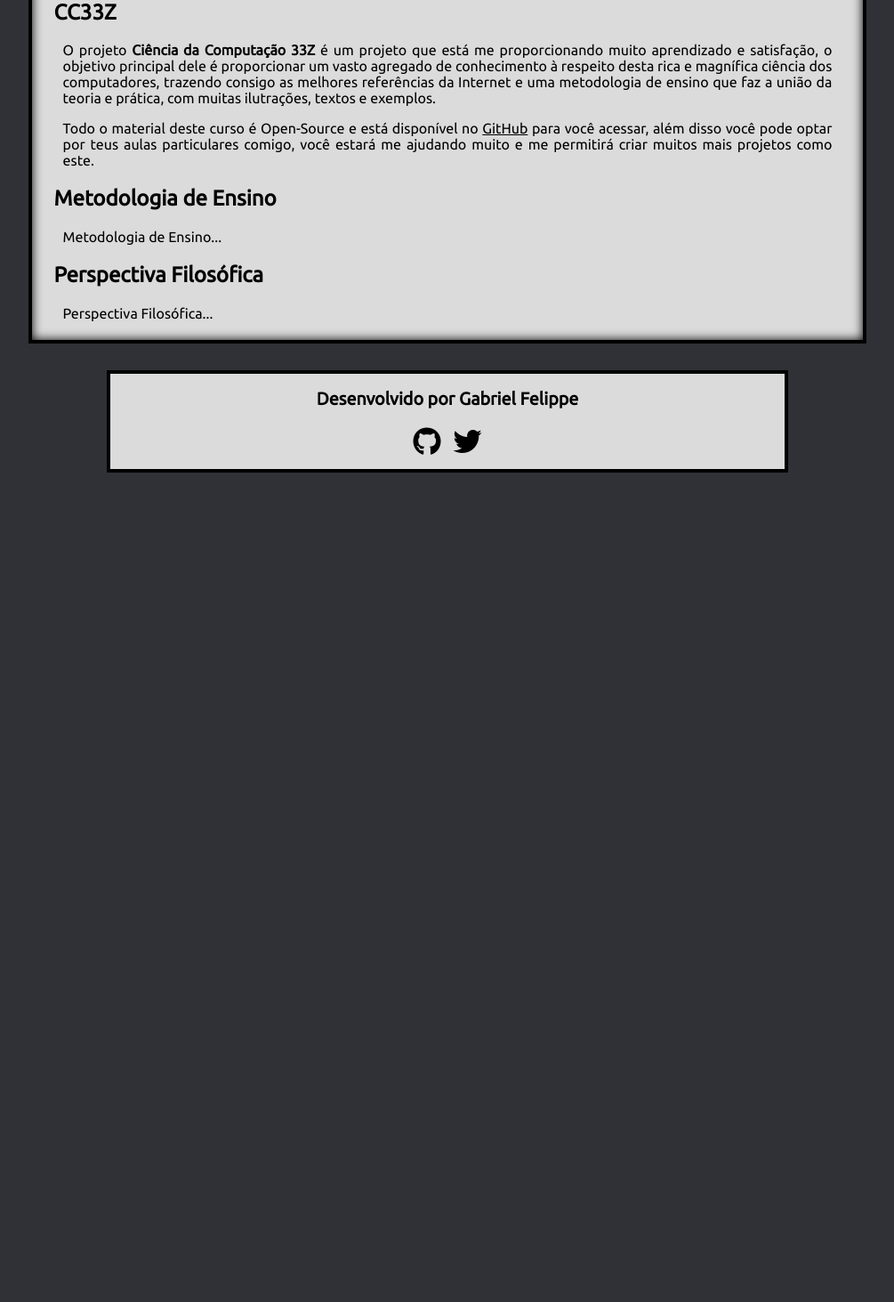
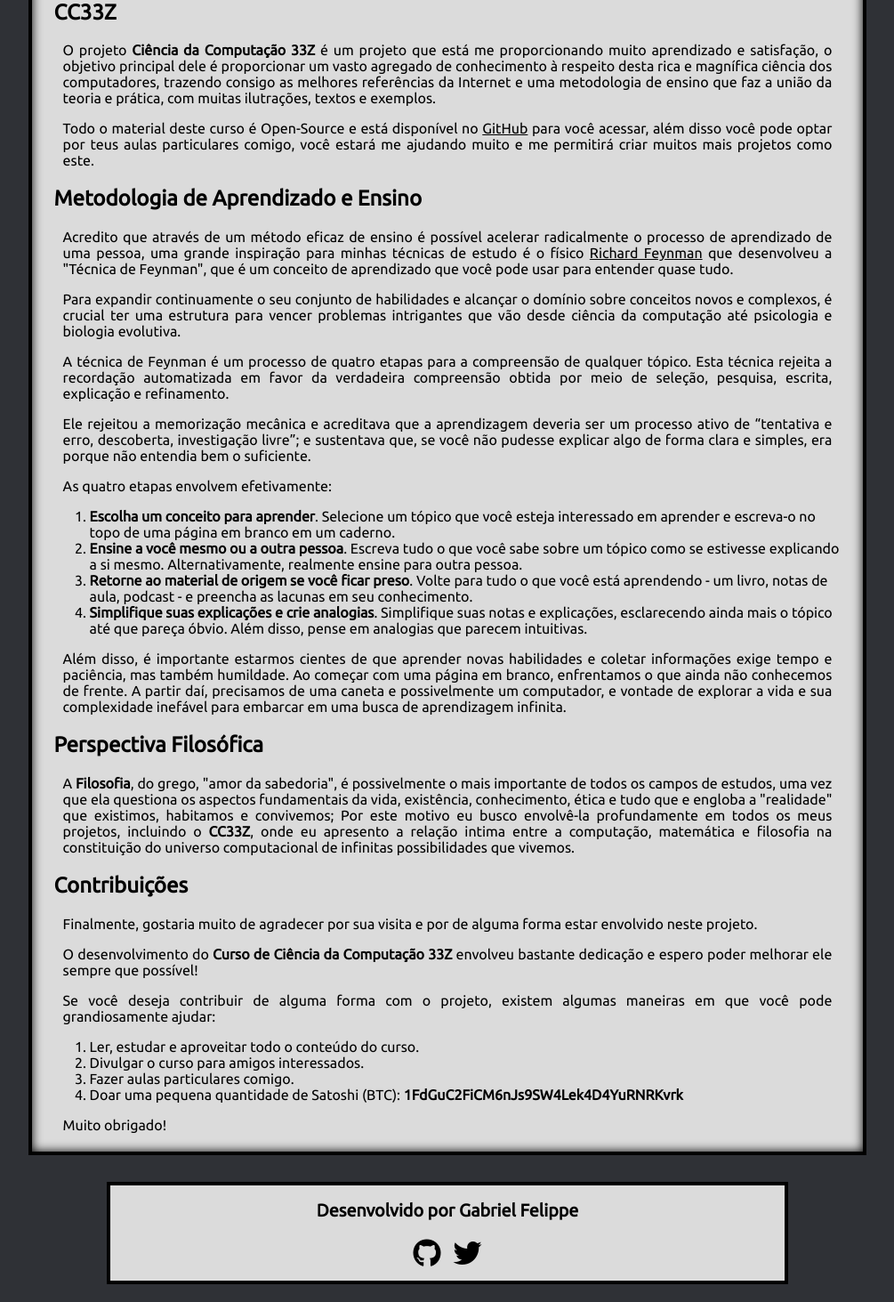
Before and after one commit to the-akira/cc33z-webiste, a Django app: page /sobre/ in a window 1280 px wide. Shown: the part 1758-3221 px from the top of the page at 89% size, without its empty margins (137-1142 px from the left). Before the commit the page ends 2289 px from the top, so only its background shows below. Run offline with Django 3.2, Linux system fonts and the light colour scheme; some libraries are stand-ins or nearby versions.

Commit message:
Seção Sobre atualizada

```diff
--- a/cursos/templates/sobre.html
+++ b/cursos/templates/sobre.html
@@ -21,9 +21,31 @@
 	<h2>CC33Z</h2>
 	<p>O projeto <span>Ciência da Computação 33Z</span> é um projeto que está me proporcionando muito aprendizado e satisfação, o objetivo principal dele é proporcionar um vasto agregado de conhecimento à respeito desta rica e magnífica ciência dos computadores, trazendo consigo as melhores referências da Internet e uma metodologia de ensino que faz a união da teoria e prática, com muitas ilutrações, textos e exemplos.</p>
 	<p>Todo o material deste curso é Open-Source e está disponível no <a class="sobre-url" href="https://github.com/the-akira/CC33Z">GitHub</a> para você acessar, além disso você pode optar por teus aulas particulares comigo, você estará me ajudando muito e me permitirá criar muitos mais projetos como este.</p>
-	<h2>Metodologia de Ensino</h2>
-	<p>Metodologia de Ensino...</p>
+	<h2>Metodologia de Aprendizado e Ensino</h2>
+	<p>Acredito que através de um método eficaz de ensino é possível acelerar radicalmente o processo de aprendizado de uma pessoa, uma grande inspiração para minhas técnicas de estudo é o físico <a class="sobre-url" href="https://en.wikipedia.org/wiki/Richard_Feynman">Richard Feynman</a> que desenvolveu a "Técnica de Feynman", que é um conceito de aprendizado que você pode usar para entender quase tudo.</p>
+	<p>Para expandir continuamente o seu conjunto de habilidades e alcançar o domínio sobre conceitos novos e complexos, é crucial ter uma estrutura para vencer problemas intrigantes que vão desde ciência da computação até psicologia e biologia evolutiva.</p>
+	<p>A técnica de Feynman é um processo de quatro etapas para a compreensão de qualquer tópico. Esta técnica rejeita a recordação automatizada em favor da verdadeira compreensão obtida por meio de seleção, pesquisa, escrita, explicação e refinamento.</p>
+	<p>Ele rejeitou a memorização mecânica e acreditava que a aprendizagem deveria ser um processo ativo de “tentativa e erro, descoberta, investigação livre”; e sustentava que, se você não pudesse explicar algo de forma clara e simples, era porque não entendia bem o suficiente.</p>
+	<p>As quatro etapas envolvem efetivamente:</p>
+	<ol>
+		<li><span>Escolha um conceito para aprender</span>. Selecione um tópico que você esteja interessado em aprender e escreva-o no topo de uma página em branco em um caderno.</li>
+		<li><span>Ensine a você mesmo ou a outra pessoa</span>. Escreva tudo o que você sabe sobre um tópico como se estivesse explicando a si mesmo. Alternativamente, realmente ensine para outra pessoa.</li>
+		<li><span>Retorne ao material de origem se você ficar preso</span>. Volte para tudo o que você está aprendendo - um livro, notas de aula, podcast - e preencha as lacunas em seu conhecimento.</li>
+		<li><span>Simplifique suas explicações e crie analogias</span>. Simplifique suas notas e explicações, esclarecendo ainda mais o tópico até que pareça óbvio. Além disso, pense em analogias que parecem intuitivas.</li>
+	</ol>
+	<p>Além disso, é importante estarmos cientes de que aprender novas habilidades e coletar informações exige tempo e paciência, mas também humildade. Ao começar com uma página em branco, enfrentamos o que ainda não conhecemos de frente. A partir daí, precisamos de uma caneta e possivelmente um computador, e vontade de explorar a vida e sua complexidade inefável para embarcar em uma busca de aprendizagem infinita.</p>
 	<h2>Perspectiva Filosófica</h2>
-	<p>Perspectiva Filosófica...</p>
+	<p>A <span>Filosofia</span>, do grego, "amor da sabedoria", é possivelmente o mais importante de todos os campos de estudos, uma vez que ela questiona os aspectos fundamentais da vida, existência, conhecimento, ética e tudo que e engloba a "realidade" que existimos, habitamos e convivemos; Por este motivo eu busco envolvê-la profundamente em todos os meus projetos, incluindo o <span>CC33Z</span>, onde eu apresento a relação intima entre a computação, matemática e filosofia na constituição do universo computacional de infinitas possibilidades que vivemos.</p>
+	<h2>Contribuições</h2>
+	<p>Finalmente, gostaria muito de agradecer por sua visita e por de alguma forma estar envolvido neste projeto.</p>
+	<p>O desenvolvimento do <span>Curso de Ciência da Computação 33Z</span> envolveu bastante dedicação e espero poder melhorar ele sempre que possível!</p>
+	<p>Se você deseja contribuir de alguma forma com o projeto, existem algumas maneiras em que você pode grandiosamente ajudar:</p>
+	<ol>
+		<li>Ler, estudar e aproveitar todo o conteúdo do curso.</li>
+		<li>Divulgar o curso para amigos interessados.</li>
+		<li>Fazer aulas particulares comigo.</li>
+		<li>Doar uma pequena quantidade de Satoshi (BTC): <span>1FdGuC2FiCM6nJs9SW4Lek4D4YuRNRKvrk</span></li>
+	</ol>
+	<p>Muito obrigado!</p>
 </div>
 {% endblock content %}
```
